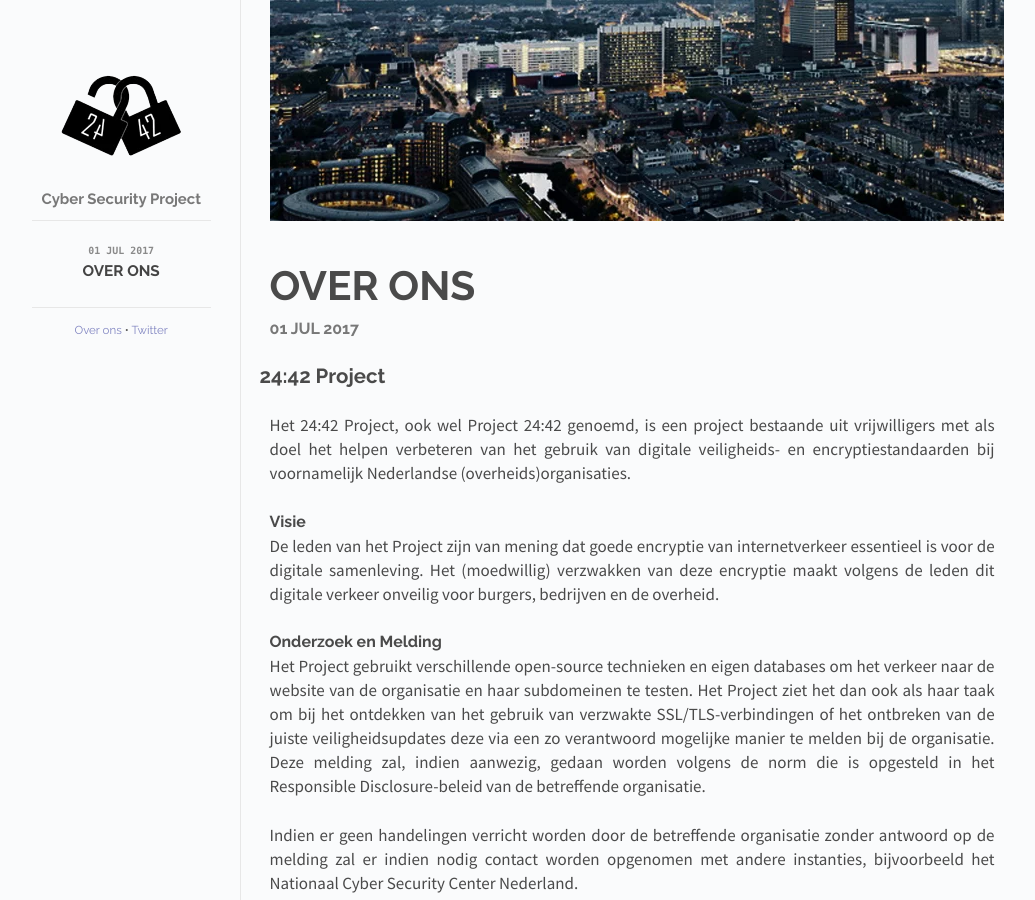
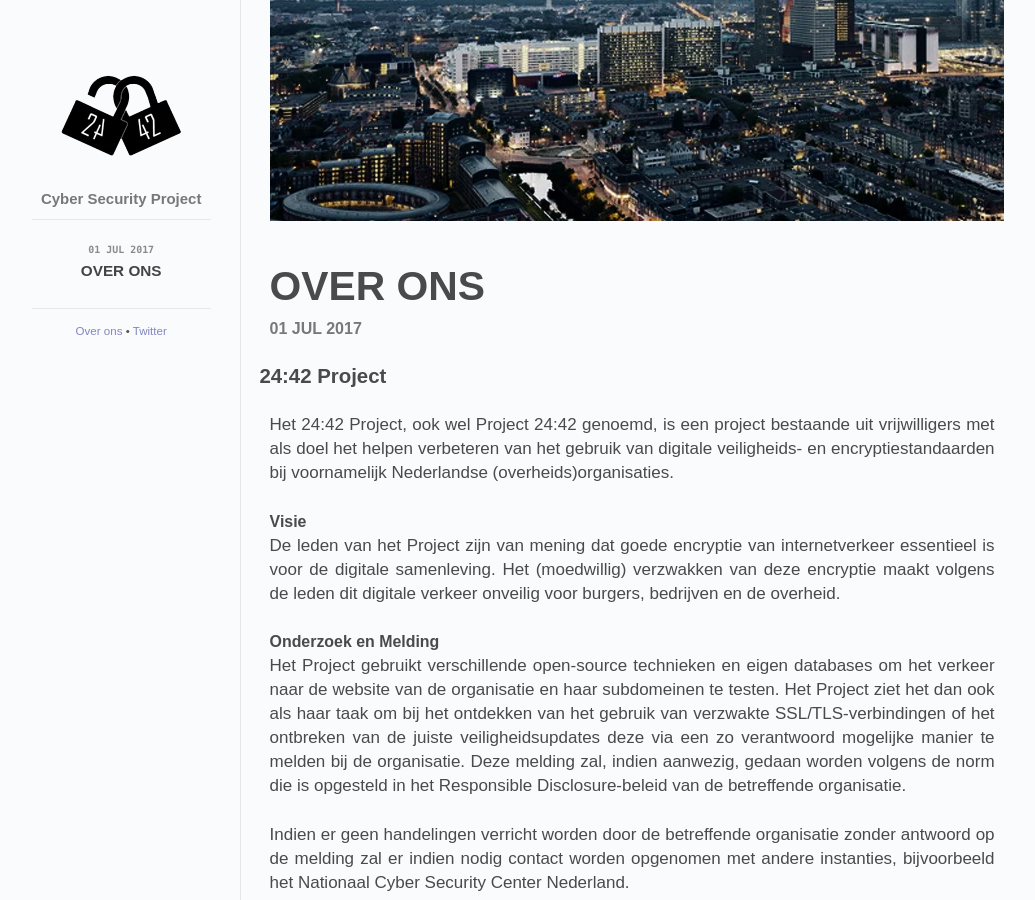
Before and after one commit to 2442Project/2442Project.github.io, a Jekyll site: the page built from index.html, in a window 1280 px wide. Shown: the whole page, without its empty margins (118-1153 px from the left). Built offline with Jekyll 4.4.1, drawn with Linux system fonts in a browser that asks for light colours.

Commit message:
Remove Gfonts

```diff
--- a/_layouts/default.html
+++ b/_layouts/default.html
@@ -5,9 +5,7 @@
       <meta http-equiv="X-UA-Compatible" content="IE=edge,chrome=1">
       <title>24:42 Project - {{ page.title }}</title>
       <meta name="viewport" content="width=device-width">
-	  <!-- Google Fonts -->
-      <link href='https://fonts.googleapis.com/css?family=Source+Sans+Pro:300,400,700|Raleway:300,400,700' rel='stylesheet' type='text/css'>
-      <!-- Custom CSS -->
+	  <!-- Custom CSS -->
       <link rel="stylesheet" href="/css/main.css">
 	  <!-- syntax highlighting CSS -->
       <link rel="stylesheet" href="/css/syntax.css">
--- a/css/main.css
+++ b/css/main.css
@@ -18,7 +18,7 @@ html, body {
 body {
   color: #4a4a4a;
   background-color: #fafbfc;
-  font-family: 'Raleway', Arial, sans-serif;
+  font-family: Arial, sans-serif;
   font-weight: 400;
   font-size: 0.85em;
   overflow: hidden;
@@ -174,7 +174,7 @@ a:hover {
 }
 
 .post p {
-  font-family: 'Source Sans Pro', Arial, sans-serif;
+  font-family: Arial, sans-serif;
   font-size: 17px;
   margin-bottom: 1.45em;
   text-align: justify;
```
